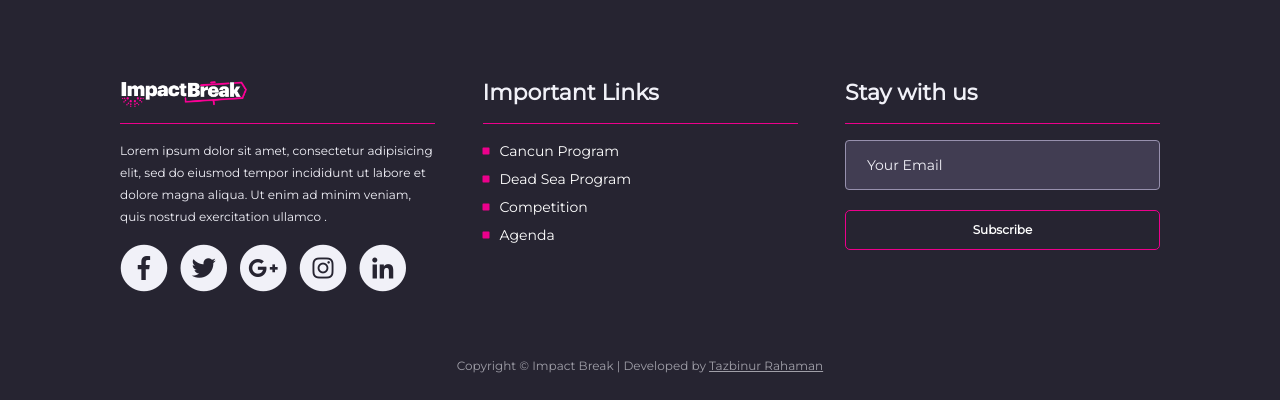
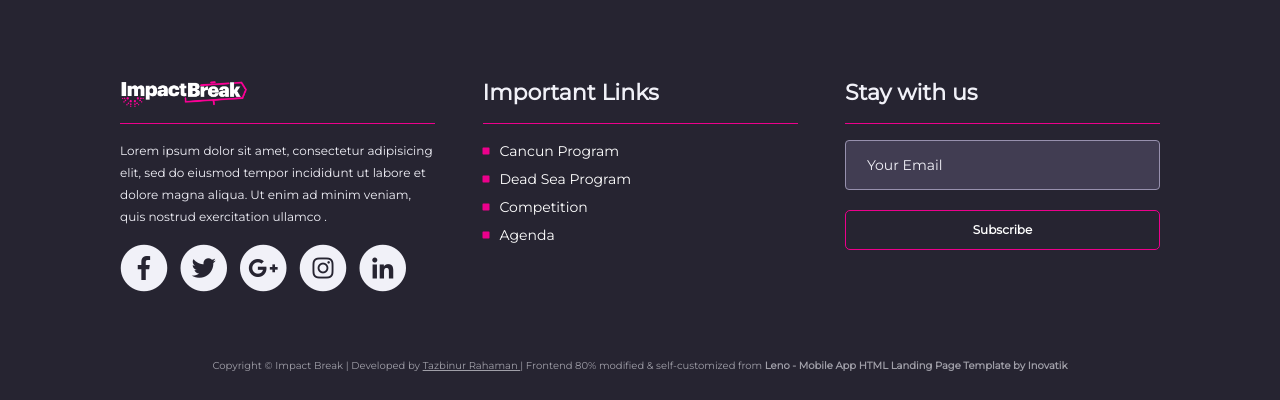
Before and after one commit to tazbin/impact-break, a PHP site: page /agenda/index.php in a window 1280 px wide. Shown: the part 1357-1757 px from the top of the page. Run offline with PHP 8.4, Linux system fonts and the light colour scheme.

Commit message:
template credit added

```diff
--- a/inc/footer.php
+++ b/inc/footer.php
@@ -96,7 +96,7 @@
     <div class="container">
         <div class="row">
             <div class="col-lg-12">
-                <p class="p-small">Copyright © Impact Break | Developed by <a href="http://tazbinur.info">Tazbinur Rahaman</a></p>
+                <p class="p-small" style="font-size: 10px">Copyright © Impact Break | Developed by <a href="http://tazbinur.info">Tazbinur Rahaman </a> | Frontend 80% modified & self-customized from <b>Leno - Mobile App HTML Landing Page Template by Inovatik</b> </p>
             </div>
         </div>
     </div>
```
